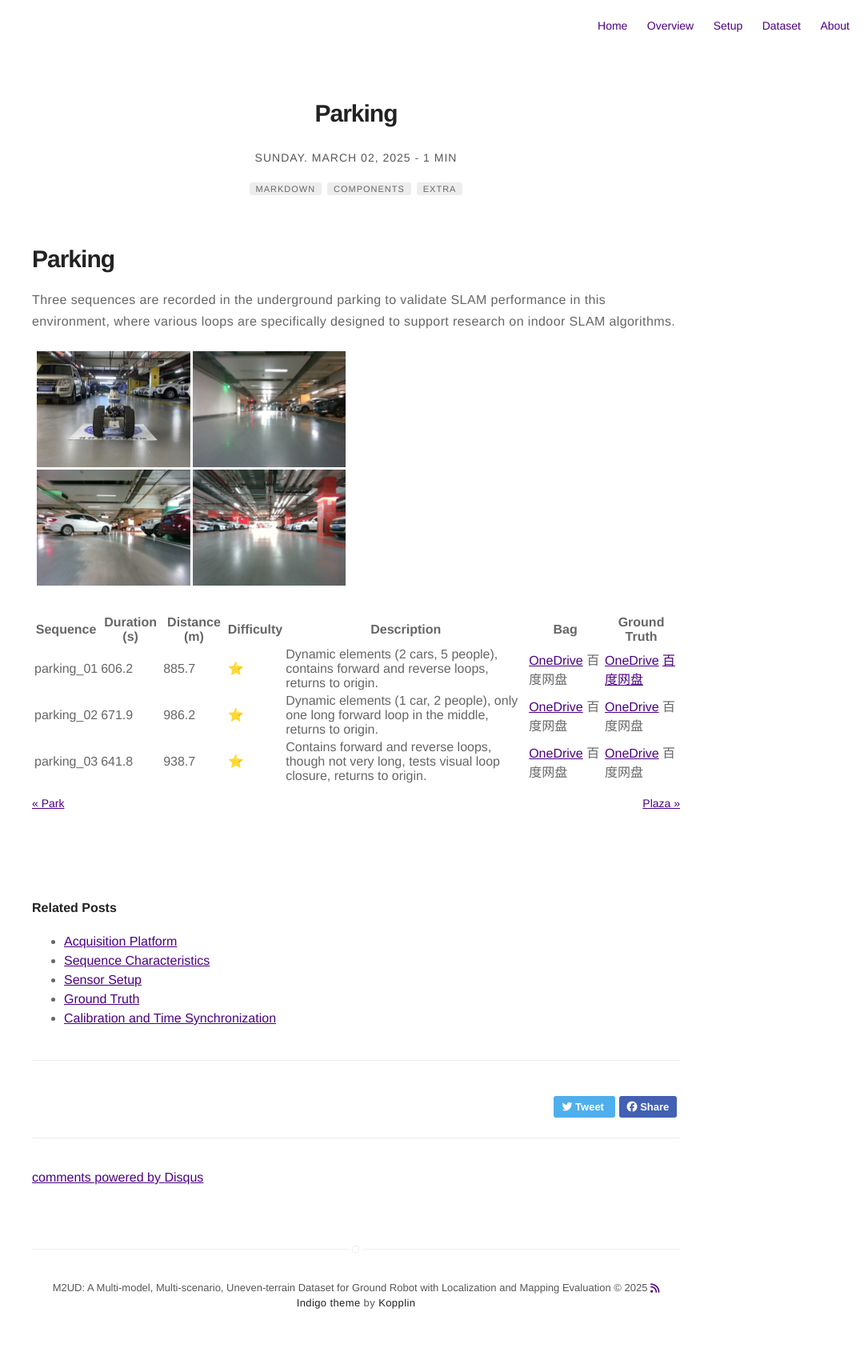
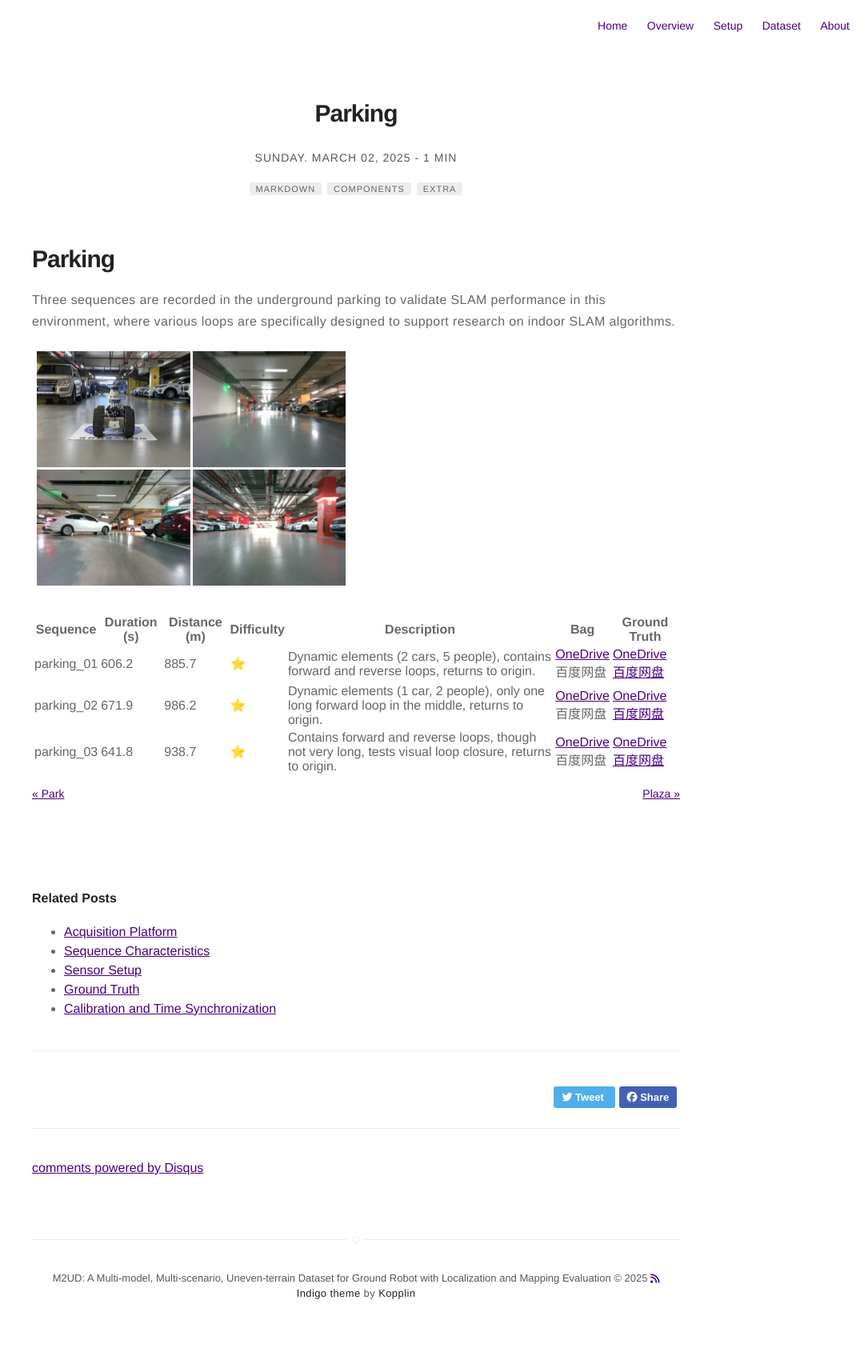
Before and after one commit to Yaepiii/M2UD, a Jekyll site: the page built from _posts/Dataset/2025-03-02-parking.markdown, in a window 1280 px wide. Shown: the whole page at 80% size, without its empty margins (195-1280 px from the left). Built offline with Jekyll 4.4.1, drawn with Linux system fonts in a browser that asks for light colours; nearby versions of some CDN libraries; comment, search, counter and statistics services are not loaded.

```diff
--- a/_posts/Dataset/2025-03-02-parking.markdown
+++ b/_posts/Dataset/2025-03-02-parking.markdown
@@ -22,6 +22,6 @@ Three sequences are recorded in the underground parking to validate SLAM perform
 
 | Sequence   | Duration (s) | Distance (m) | Difficulty | Description | Bag | Ground Truth |
 |------------|-------------|-------------|------------|-------------|-------------|-------------|
-| parking_01 | 606.2       | 885.7       | ⭐         | Dynamic elements (2 cars, 5 people), contains forward and reverse loops, returns to origin. | [OneDrive](https://1drv.ms/u/c/c1806c2e19f2193f/Eat73bILVglGuVqFujAM9KsB-mCwtNmzxlGePFLssenXuQ?e=hgCK3O) 百度网盘 | [OneDrive](https://1drv.ms/t/c/c1806c2e19f2193f/EVLvplfb5j9BhKhm8O3d8awBqyzAt5YnHmTJ3L_LY8abVA?e=WBfIFy) [百度网盘](https://pan.baidu.com/s/12sPK49JjnF2oG65ck6uS9w?pwd=fj4k) |
-| parking_02 | 671.9       | 986.2       | ⭐         | Dynamic elements (1 car, 2 people), only one long forward loop in the middle, returns to origin. | [OneDrive](https://1drv.ms/u/c/c1806c2e19f2193f/EeZbhuGJYH9Ag2N_jWaxahEBAqoLIFP40rrXwHfDHa-u7w?e=IHQ0hw) 百度网盘 | [OneDrive](https://1drv.ms/t/c/c1806c2e19f2193f/EaXKTkV5m5hBiiq2cCq_-YUBWgy0ZqnN3HBt88u3cOH-Nw?e=zBeZi9) 百度网盘 |
-| parking_03 | 641.8       | 938.7       | ⭐         | Contains forward and reverse loops, though not very long, tests visual loop closure, returns to origin. | [OneDrive](https://1drv.ms/u/c/c1806c2e19f2193f/EZRHj7krEU5Pl1b5lcoPCPQB49YO1DDxGnkp__bMTuYRzA?e=oiE8bU) 百度网盘 | [OneDrive](https://1drv.ms/t/c/c1806c2e19f2193f/EZ77xr_2691KhouoLmG7WJYB-ls7A1JL1mb0N2lZLn9k1Q?e=mdg8zL) 百度网盘 |
+| parking_01 | 606.2       | 885.7       | ⭐         | Dynamic elements (2 cars, 5 people), contains forward and reverse loops, returns to origin. | [OneDrive](https://1drv.ms/u/c/c1806c2e19f2193f/Eat73bILVglGuVqFujAM9KsB-mCwtNmzxlGePFLssenXuQ?e=hgCK3O)<br>百度网盘 | [OneDrive](https://1drv.ms/t/c/c1806c2e19f2193f/EVLvplfb5j9BhKhm8O3d8awBqyzAt5YnHmTJ3L_LY8abVA?e=WBfIFy)<br>[百度网盘](https://pan.baidu.com/s/12sPK49JjnF2oG65ck6uS9w?pwd=fj4k) |
+| parking_02 | 671.9       | 986.2       | ⭐         | Dynamic elements (1 car, 2 people), only one long forward loop in the middle, returns to origin. | [OneDrive](https://1drv.ms/u/c/c1806c2e19f2193f/EeZbhuGJYH9Ag2N_jWaxahEBAqoLIFP40rrXwHfDHa-u7w?e=IHQ0hw)<br>百度网盘 | [OneDrive](https://1drv.ms/t/c/c1806c2e19f2193f/EaXKTkV5m5hBiiq2cCq_-YUBWgy0ZqnN3HBt88u3cOH-Nw?e=zBeZi9)<br>[百度网盘](https://pan.baidu.com/s/1Re3w4rOixUj5Rt9cEQGC5Q?pwd=ms79) |
+| parking_03 | 641.8       | 938.7       | ⭐         | Contains forward and reverse loops, though not very long, tests visual loop closure, returns to origin. | [OneDrive](https://1drv.ms/u/c/c1806c2e19f2193f/EZRHj7krEU5Pl1b5lcoPCPQB49YO1DDxGnkp__bMTuYRzA?e=oiE8bU)<br>百度网盘 | [OneDrive](https://1drv.ms/t/c/c1806c2e19f2193f/EZ77xr_2691KhouoLmG7WJYB-ls7A1JL1mb0N2lZLn9k1Q?e=mdg8zL)<br>[百度网盘](https://pan.baidu.com/s/1yHayr3L0wq64KHgpT4ZC3w?pwd=invf) |
```
